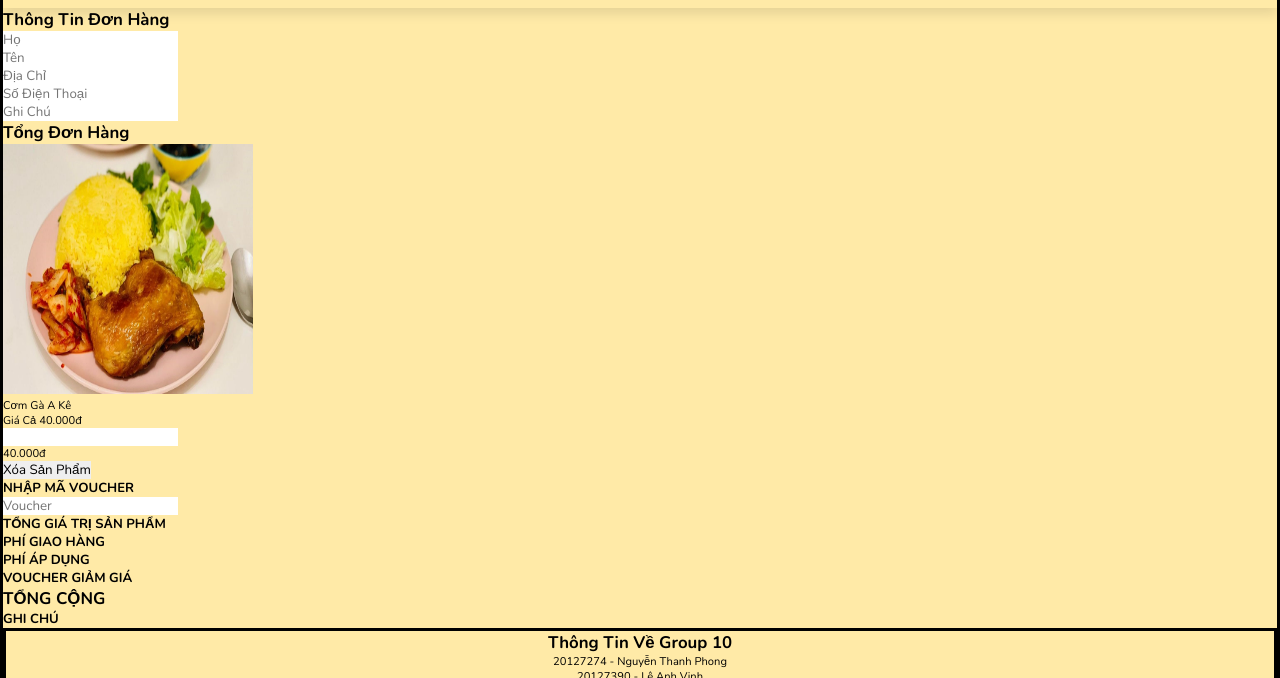
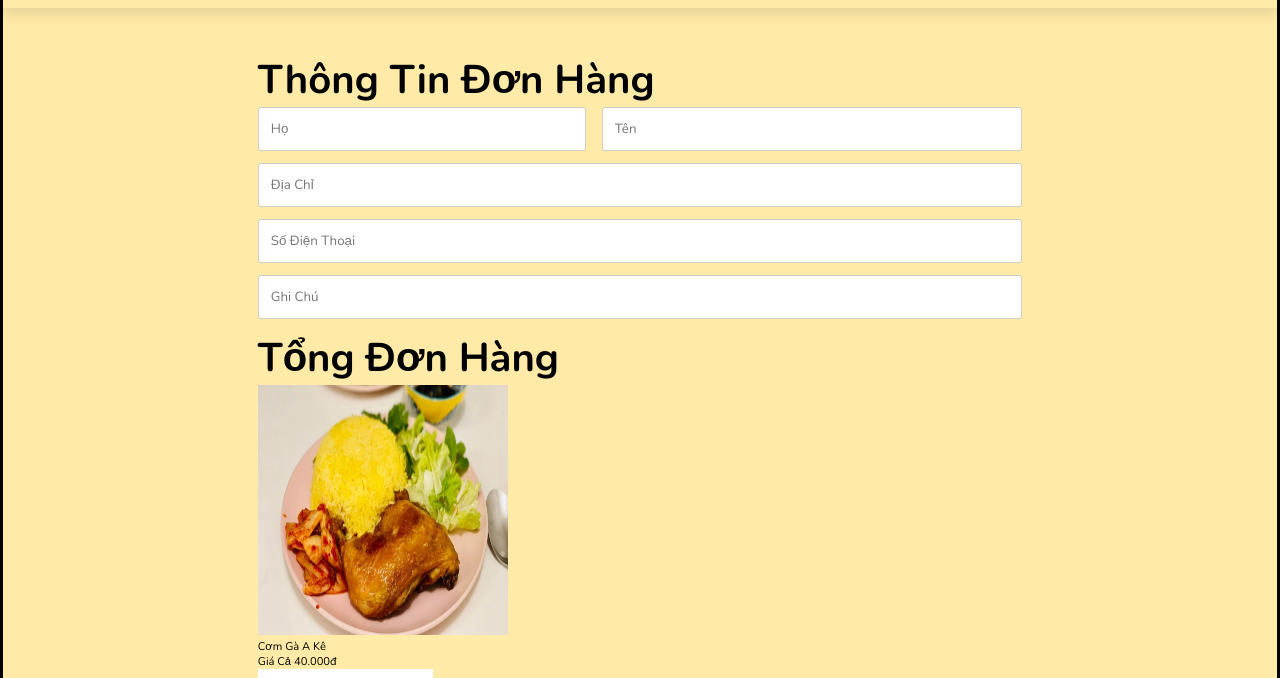
Before and after one commit to 2imfatx/SE-20CLC03-Group10, a plain HTML site: page Source/order.html in a window 1280 px wide. Shown: the part 122-800 px from the top of the page. Drawn offline with nearby package versions, Linux system fonts and the light colour scheme.

Commit message:
update order.html

```diff
--- a/Source/order.html
+++ b/Source/order.html
@@ -30,15 +30,20 @@
             </div>
         </div>
 
+
+    <div class = "orderBody">
         <div class="informationOrder">
-        <form action="">
+            <form action="#">
                 <h2> Thông tin đơn hàng</h2>
+                <div class = "name">
                     <div class="firstname">
                         <input type="text" placeholder="Họ" maxlength="64">
                     </div>
                     <div class="lastname">
                         <input type="text" placeholder="Tên" maxlength="64">
                     </div>
+                </div>
+
                 <div class="address">
                     <input type="text" placeholder="Địa chỉ" maxlength="64">
                 </div>
@@ -48,10 +53,7 @@
                 <div class="notice">
                     <input type="text" placeholder="Ghi chú" maxlength="64">
                 </div>
-
-        </form>
         </div>
-
         <div class="totalOrder">
             <h2> Tổng đơn hàng</h2>
             <div class="listOrder">
@@ -92,6 +94,10 @@
             </div>
         </div>
 
+    </div>
+
+
+
     <div class="P3">
         <div class="aboutUs">
             <h2>Thông tin về Group 10</h2>
--- a/Source/style.css
+++ b/Source/style.css
@@ -237,3 +237,39 @@ img{
     background:var(--yellow);
     border: solid;
 }
+
+
+
+.orderBody{
+    padding: 4rem 20% 15px 20%;
+}
+
+.informationOrder h2{
+    font-size: 40px;
+}
+
+.informationOrder input[type=text] {
+    width: 100%;
+    margin-bottom: 12px;
+    padding: 12px;
+    border: 1px solid #ccc;
+    border-radius: 3px;
+}
+
+.informationOrder .name{
+    display: flex;
+    justify-content: space-between;
+}
+.informationOrder .firstname{
+    display: flex;
+    width: 43%;
+}
+.informationOrder .lastname{
+    display: flex;
+    width: 55%;
+}
+
+
+.totalOrder h2{
+    font-size: 40px;
+}
```
Lines whose indentation alone changed are shown as unchanged.
